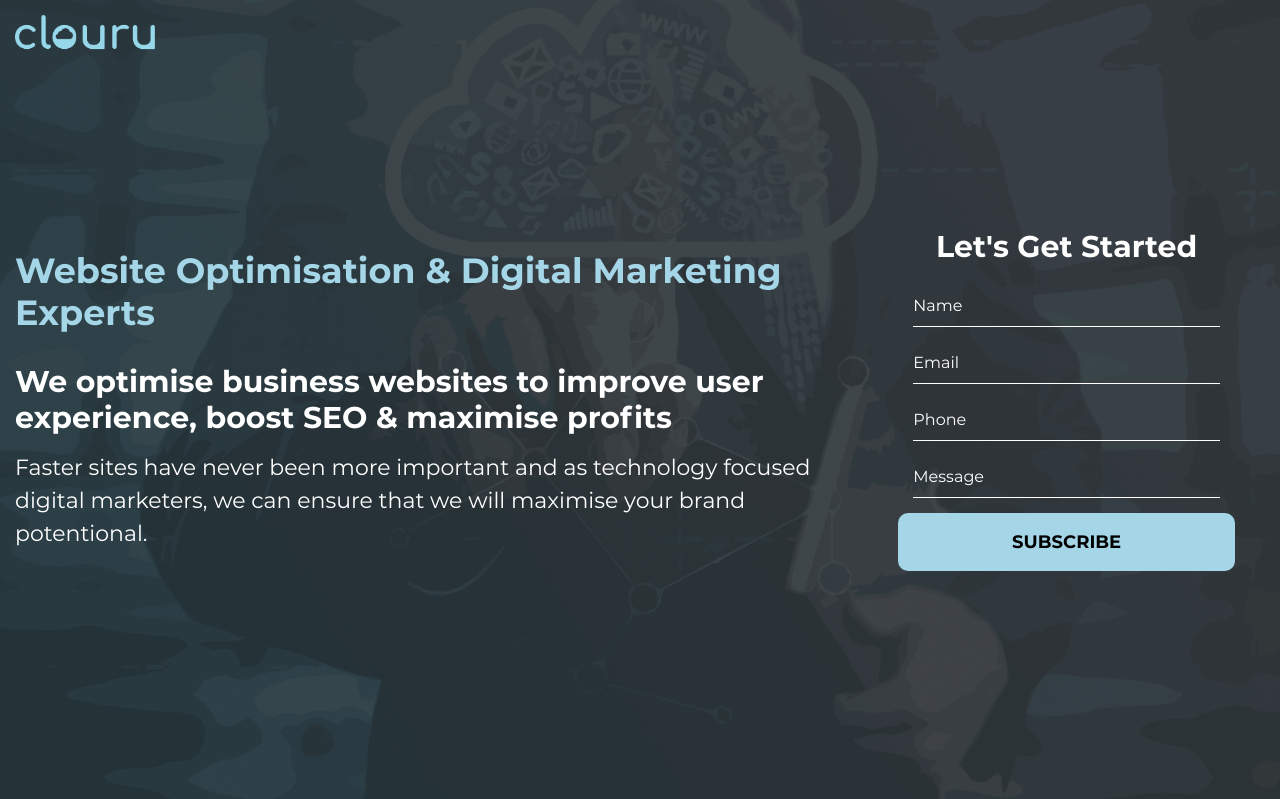
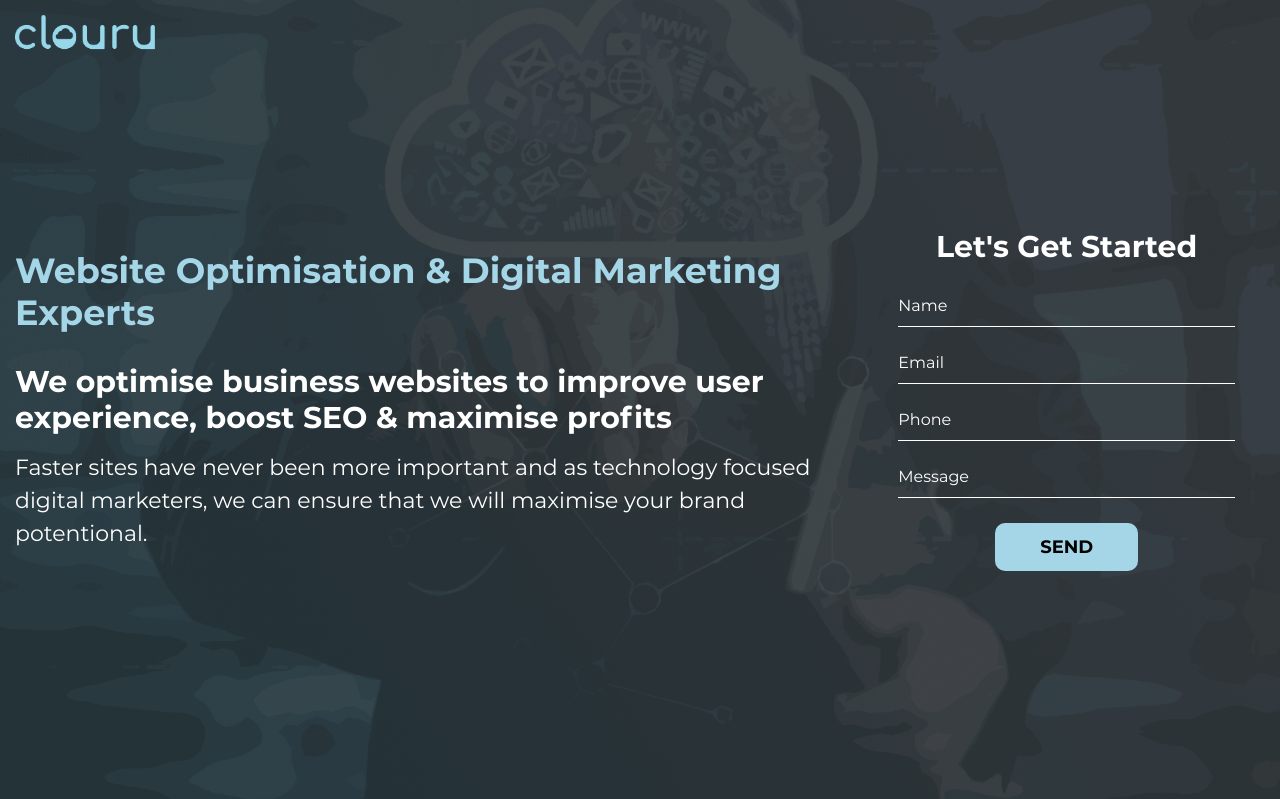
Before and after one commit to clouru/clouru-webpage, a PHP site: page / in a window 1280 px wide. Shown: the top 799 px of the page. Run offline with PHP 8.4, Linux system fonts and the light colour scheme.

Commit message:
Complete integration mc

```diff
--- a/assets/css/style.css
+++ b/assets/css/style.css
@@ -2104,7 +2104,7 @@ body.open-custom-popup .site-header.allot-position {
   max-width: inherit;
   text-align: left;
 }
-.contact-form-isolated .defaultForm #mc-embedded-subscribe-form .form-group {
+.contact-form-isolated .defaultForm .mc-form-first .form-group {
   margin-bottom: 20px;
 }
 .digital-clouru .services-main {
--- a/index.html
+++ b/index.html
@@ -73,8 +73,8 @@
                         <form
                           action="https://clouru.us5.list-manage.com/subscribe/post?u=38c169a1bfd65b0808d423ceb&amp;id=822bbb2825"
                           method="post" id="mc-embedded-subscribe-form" name="mc-embedded-subscribe-form"
-                          class="validate" target="_blank" novalidate>
-                          <div id="mc_embed_signup_scroll">
+                          class="validate mc-form-first" target="_blank" novalidate>
+                          <div id="mc_embed_signup_scroll" class="row justify-content-center">
                             <div class="col-sm-12">
                               <div class="mc-field-group form-group">
                                 <input type="text" placeholder="Name" value="" name="NAME" class="" id="mce-NAME">
@@ -102,12 +102,13 @@
                             <!-- real people should not fill this in and expect good things - do not remove this or risk form bot signups-->
                             <div style="position: absolute; left: -5000px;" aria-hidden="true"><input type="text"
                                 name="b_38c169a1bfd65b0808d423ceb_822bbb2825" tabindex="-1" value=""></div>
-                            <div class="clear"><input type="submit" value="Subscribe" name="subscribe"
-                                id="mc-embedded-subscribe" class="button"></div>
-                          </div>
+                            <div class="col-sm-12">
+                              <div class="submit-btn">
+                                <input type="submit" value="SEND" name="subscribe" id="mc-embedded-subscribe" class="button"></div>
+                              </div>
+                            </div>
                         </form>
                       </div>
-
                       <!--End mc_embed_signup-->
                     </div>
                   </div>
@@ -391,10 +392,52 @@
         <section class="contact-form-isolated" id="hiring">
           <div class="container">
             <h2 class="text-center">Get In Touch</h2>
-            <div class="row contact-form-isolated" -content">
+            <div class="row contact-form-isolated">
               <div class="col-sm-12 right-side">
                 <div class="defaultForm">
-                  <form name="contact" method="POST" data-netlify="true" id="mc-embedded-subscribe-form">
+                  <!-- Begin Mailchimp Signup Form -->
+                  <div id="mc_embed_signup">
+                    <form
+                      action="https://clouru.us5.list-manage.com/subscribe/post?u=38c169a1bfd65b0808d423ceb&amp;id=822bbb2825"
+                      method="post" id="mc-embedded-subscribe-form" name="mc-embedded-subscribe-form"
+                      class="validate" target="_blank" novalidate>
+                      <div id="mc_embed_signup_scroll" class="row justify-content-center">
+                        <div class="col-sm-6">
+                          <div class="mc-field-group form-group">
+                            <input type="text" placeholder="Name" value="" name="NAME" class="" id="mce-NAME">
+                          </div>
+                        </div>
+                        <div class="col-sm-6">
+                          <div class="mc-field-group form-group">
+                            <input type="email" placeholder="Email" value="" name="EMAIL" class="required email" id="mce-EMAIL">
+                          </div>
+                        </div>
+                        <div class="col-sm-6">
+                          <div class="mc-field-group size1of2 form-group">
+                            <input type="text" placeholder="Phone Number" name="PHONE" class="" value="" id="mce-PHONE">
+                          </div>
+                        </div>
+                        <div class="col-sm-6">
+                          <div class="mc-field-group form-group">
+                            <input type="text" value="" placeholder="Requirements" name="MMERGE2" class="" id="mce-MMERGE2">
+                          </div>
+                        </div>
+                        <div id="mce-responses" class="clear">
+                          <div class="response" id="mce-error-response" style="display:none"></div>
+                          <div class="response" id="mce-success-response" style="display:none"></div>
+                        </div>
+                        <!-- real people should not fill this in and expect good things - do not remove this or risk form bot signups-->
+                        <div style="position: absolute; left: -5000px;" aria-hidden="true"><input type="text"
+                            name="b_38c169a1bfd65b0808d423ceb_822bbb2825" tabindex="-1" value=""></div>
+                        <div class="col-sm-12">
+                          <div class="submit-btn text-center">
+                            <input type="submit" value="submit" name="subscribe" id="mc-embedded-subscribe" class="button"></div>
+                          </div>
+                        </div>
+                    </form>
+                  </div>
+                  <!--End mc_embed_signup-->
+                  <!-- <form name="contact" method="POST" data-netlify="true" id="mc-embedded-subscribe-form">
                     <input type="hidden" name="form-name" value="contact" />
                     <div class="row justify-content-center">
                       <div class="col-sm-6">
@@ -426,7 +469,7 @@
                       </div>
                       <div class="ajax-message"></div>
                     </div>
-                  </form>
+                  </form> -->
                 </div>
               </div>
             </div>
```
